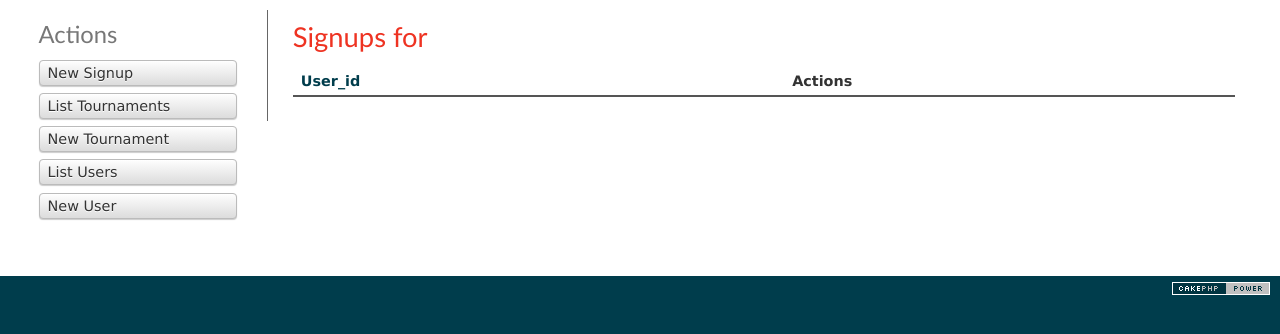
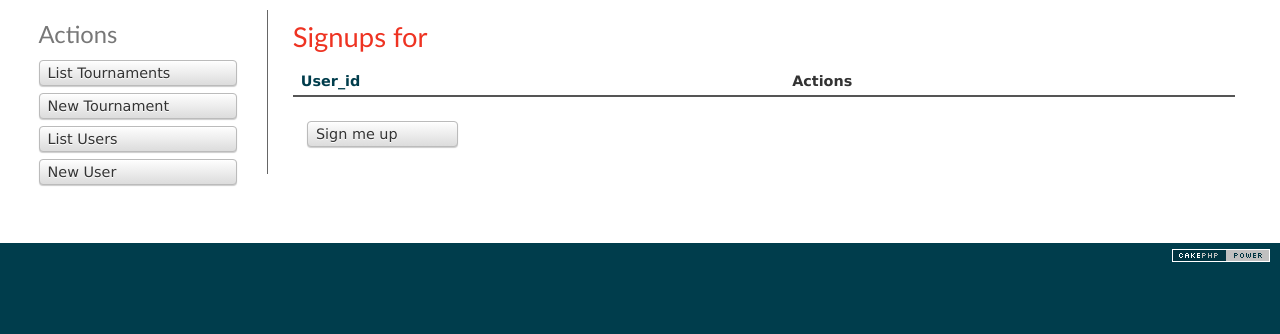
Before and after one commit to thorontir/cake, a CakePHP app: the page made by app/View/Signups/index.ctp in a window 1280 px wide. Shown: the part 20-354 px from the top of the page. Run offline with PHP 8.4 and a stand-in for CakePHP, Linux system fonts and the light colour scheme; the template is opened without the code that fills it, so the values that code supplies are empty; some libraries are stand-ins or nearby versions.

Commit message:
working on signup

```diff
--- a/app/View/Signups/index.ctp
+++ b/app/View/Signups/index.ctp
@@ -30,11 +30,15 @@
 		echo $this->Paginator->next(__('next') . ' >', array(), null, array('class' => 'next disabled'));
 	?>
     </div>
+    <div class="actions">
+        <ul>
+            <li><?php echo $this->Html->link(__('Sign me up'), array('action' => 'add')); ?></li>
+        </ul>
+    </div>
 </div>
 <div class="actions">
     <h3><?php echo __('Actions'); ?></h3>
     <ul>
-		<li><?php echo $this->Html->link(__('New Signup'), array('action' => 'add')); ?></li>
         <li><?php echo $this->Html->link(__('List Tournaments'), array('controller' => 'tournaments', 'action' => 'index')); ?> </li>
         <li><?php echo $this->Html->link(__('New Tournament'), array('controller' => 'tournaments', 'action' => 'add')); ?> </li>
         <li><?php echo $this->Html->link(__('List Users'), array('controller' => 'users', 'action' => 'index')); ?> </li>
```
Also changed, not shown: app/Controller/SignupsController.php (+10 -0 lines), 9 other files. Lines whose indentation alone changed are shown as unchanged.
